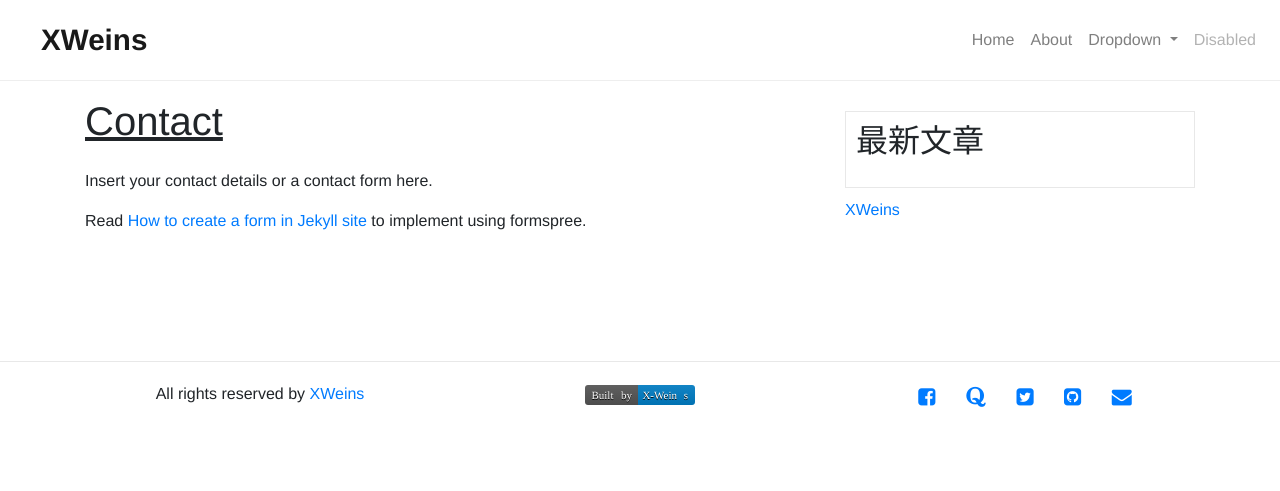
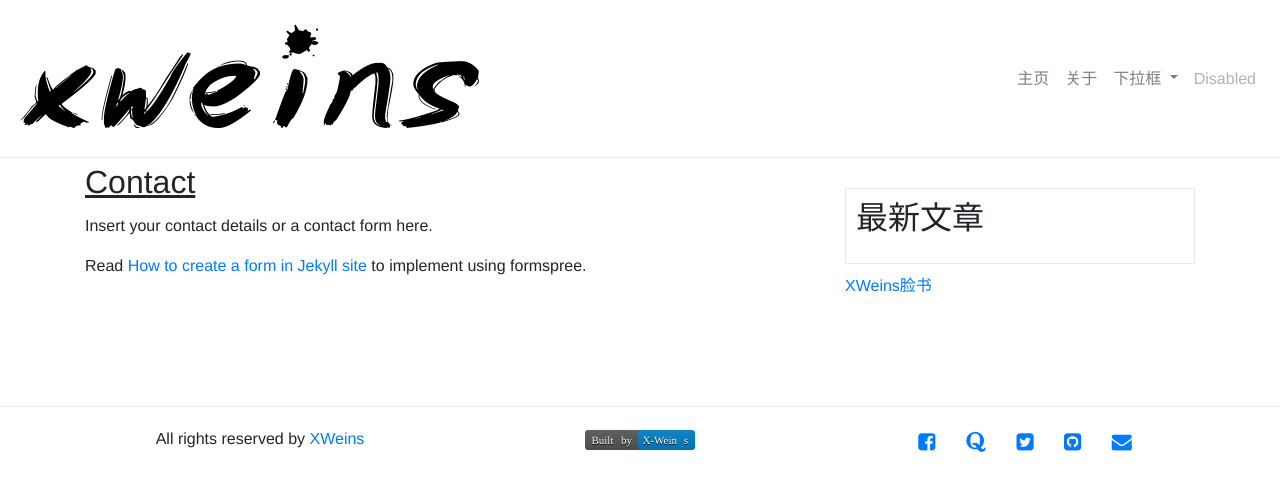
Before and after one commit to xlostpath/xlostway.github.io, a Jekyll site: the page built from contact.md, in a window 1280 px wide. Shown: the top 491 px of the page. Built offline with Jekyll 4.4.1, drawn with Linux system fonts in a browser that asks for light colours; some web fonts are replaced.

Commit message:
Modify the page layout

```diff
--- a/_config.yml
+++ b/_config.yml
@@ -50,7 +50,7 @@ email: xie.jinfen@foxmail.com
 fb-like-box: yes
 fb-app-id: 5494806352195
 fb-page-url: https://www.facebook.com/
-fb-page-title: XWeins
+fb-page-title: XWeins脸书
 
 # Sass style
 sass:
--- a/_includes/navigation.html
+++ b/_includes/navigation.html
@@ -1,5 +1,7 @@
 <nav class="navbar navbar-expand-lg navbar-light bg-transparent">
-  <a class="navbar-brand" href={{"/" | relative_url}}>XWeins</a>
+  <!-- 自定义logo图片 -->
+  <!-- <a class="navbar-brand" href={{"/" | relative_url}}>XWeins</a> -->
+  <img class="index-logo-src" src="/images/logo-xweins.png" alt="XWeins" title="XWeins">
   <button
     class="navbar-toggler"
     type="button"
@@ -16,11 +18,11 @@
     <ul class="navbar-nav ml-auto">
       <li class="nav-item">
         <a class="nav-link" href={{"/" | relative_url}}
-          >Home <span class="sr-only">(current)</span></a
+          >主页 <span class="sr-only">(current)</span></a
         >
       </li>
       <li class="nav-item">
-        <a class="nav-link" href={{"/about/" | relative_url}} >About</a>
+        <a class="nav-link" href={{"/about/" | relative_url}} >关于</a>
       </li>
       <li class="nav-item dropdown">
         <a
@@ -32,7 +34,7 @@
           aria-haspopup="true"
           aria-expanded="false"
         >
-          Dropdown
+          下拉框
         </a>
         <div class="dropdown-menu" aria-labelledby="navbarDropdown">
           <a class="dropdown-item" href="#">Tools</a>
--- a/_sass/_layout.scss
+++ b/_sass/_layout.scss
@@ -116,7 +116,8 @@ footer {
 }
 
 .post-title {
-  line-height: 2;
+  font-size: 2.0rem;  /*自定义文章标题大小*/
+  line-height: 1.5;
   text-decoration: underline;
 }
 
```
Also changed, not shown: images/logo-xweins.png (added).
